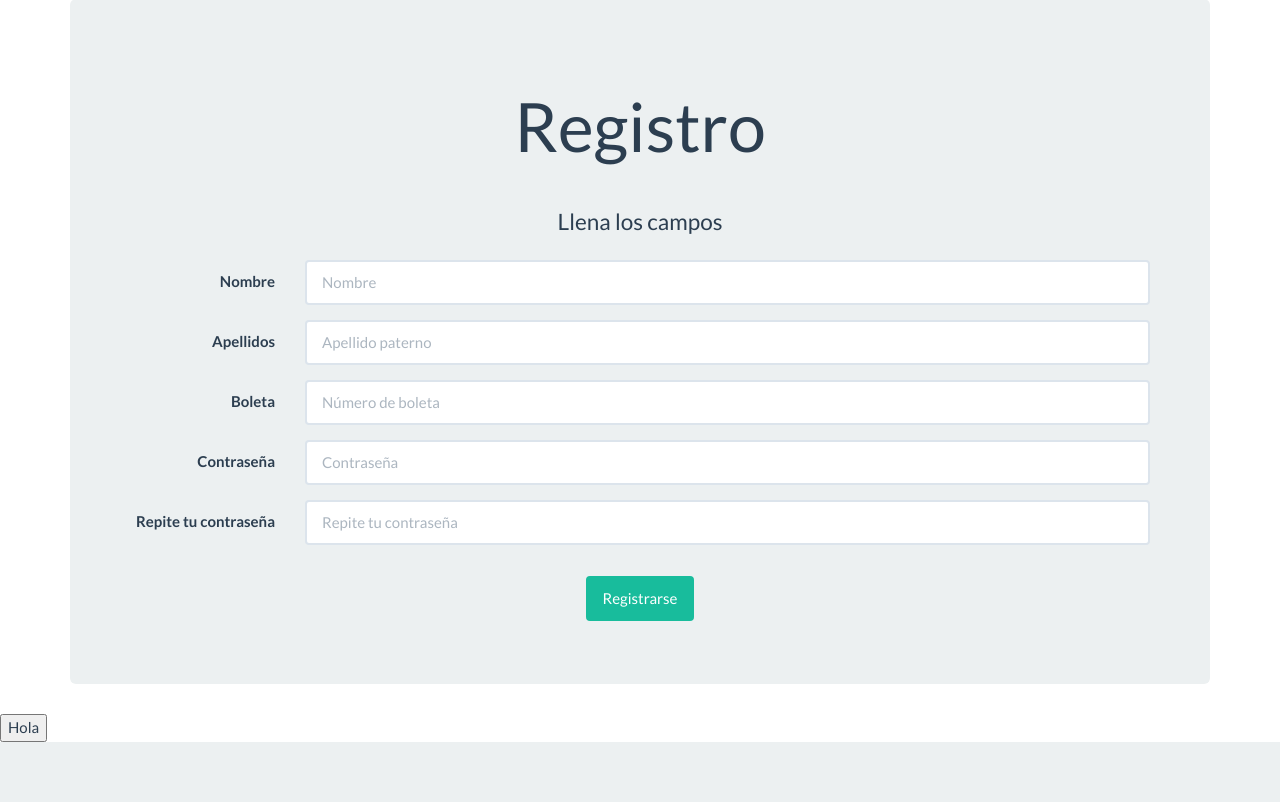
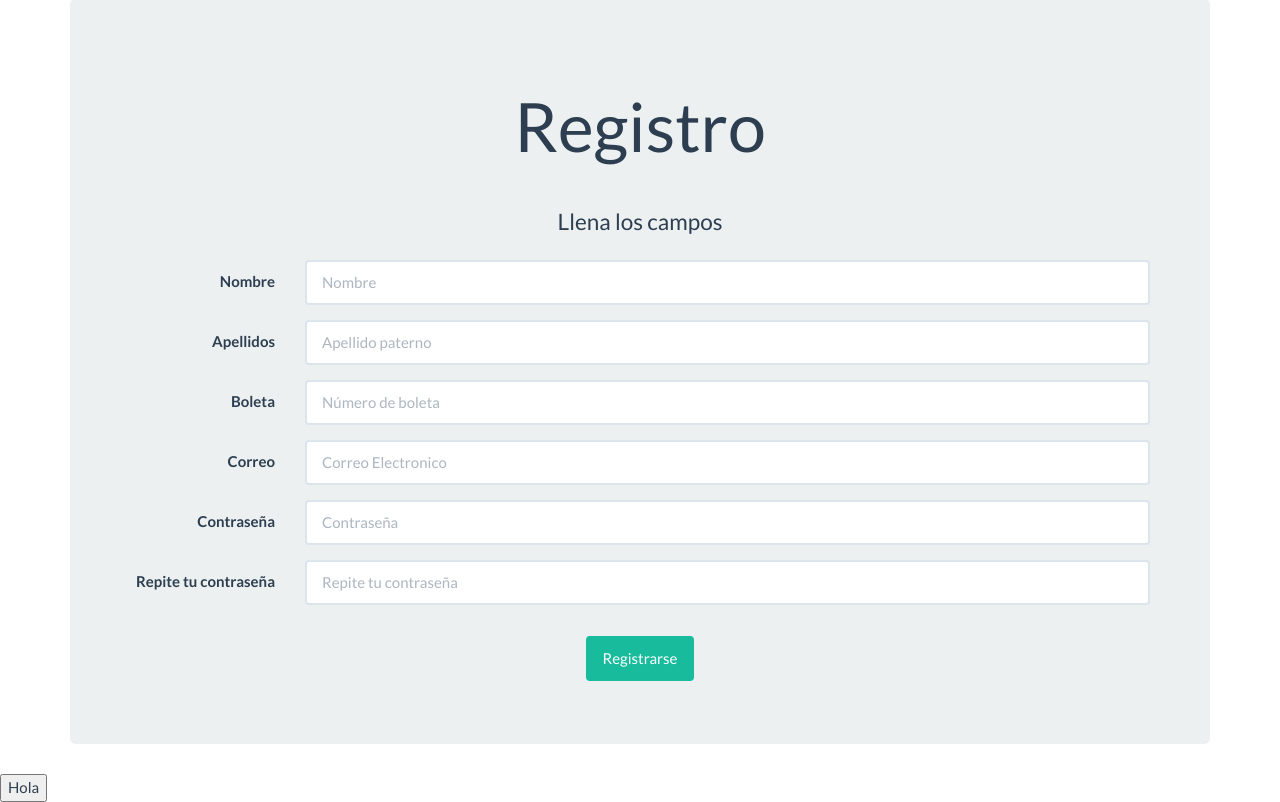
Before and after one commit to omarsalazar/Junosty, a Django app: template templates/registro.html in a window 1280 px wide. Shown: the part 82-884 px from the top of the page. Before the commit the page ends 824 px from the top, so only its background shows below. Run offline with Django 3.2, Linux system fonts and the light colour scheme; the template is opened without the code that fills it, so the values that code supplies are empty; parts of the project's set-up code (start-up, migrations or seed data) failed here and were passed over; some libraries are stand-ins or nearby versions.

Commit message:
agregando correo al modelo

```diff
--- a/templates/base.html
+++ b/templates/base.html
@@ -23,8 +23,8 @@
       firebase.initializeApp(config);
       function enviando(){
           //console.log("shimon" + jQuery('#cotiza').val())
-          email = 'salazarpazomar@gmail.com'
-          password = '1234Holamundo'
+          email = $('#email').val()
+          password = $('#pass').val()
         // var ref = new firebase.database().ref().child('Users');
         //     ref.push({
         //       Nombre: 'holis',
--- a/templates/registro.html
+++ b/templates/registro.html
@@ -27,9 +27,15 @@
           </div>
         </div>
         <div class="form-group">
-          <label for="passlogin" class="col-lg-2 control-label">Contraseña</label>
+          <label for="email" class="col-lg-2 control-label">Correo</label>
           <div class="col-lg-10">
-            <input type="password" name="contrasena" class="form-control" id="passlogin" placeholder="Contraseña" required>
+            <input type="email" name="correo" class="form-control" id="email" placeholder="Correo Electronico" required>
+          </div>
+        </div>
+        <div class="form-group">
+          <label for="pass" class="col-lg-2 control-label">Contraseña</label>
+          <div class="col-lg-10">
+            <input type="password" name="contrasena" class="form-control" id="pass" placeholder="Contraseña" required>
           </div>
         </div>
         <div class="form-group">
@@ -45,7 +51,7 @@
         </div>
         <div class="form-group">
           <div class="col-lg-10 col-lg-offset-1">
-            <button type="submit" class="btn btn-success">Registrarse</button>
+            <button type="submit" onclick="enviando();" class="btn btn-success">Registrarse</button>
           </div>
         </div>
       </fieldset>
--- a/usuario/models.py
+++ b/usuario/models.py
@@ -8,6 +8,7 @@ class datosusuario(models.Model):
     apellidos = models.CharField(blank=False, null=False, max_length=100)
     no_boleta = models.CharField(blank=False, null=False, max_length=10)
     contrasena = models.CharField(blank=False, null=False, max_length=100)
+    correo = models.EmailField(blank=False, null=False, max_length=100)
 
     def __str__(self):
         return "{}".format(self.nombre)
--- a/usuario/views.py
+++ b/usuario/views.py
@@ -21,7 +21,7 @@ class Registro(View):
         return render(request, template_name, context)
 
     def post(self, request):
-        username = request.POST.get('no_boleta')
+        username = request.POST.get('correo')
         password = request.POST.get('contrasena')
         try:
             registroUser(username, password)
--- a/utils/registers.py
+++ b/utils/registers.py
@@ -11,6 +11,7 @@ def registro(datosRegistro):
         usuario.no_boleta = datosRegistro.get('no_boleta')
         usuario.carrera = datosRegistro.get('carrera')
         usuario.contrasena = datosRegistro.get('contrasena')
+        usuario.correo = datosRegistro.get('correo')
         usuario.save()
     except Exception as e:
         print(e)
```
